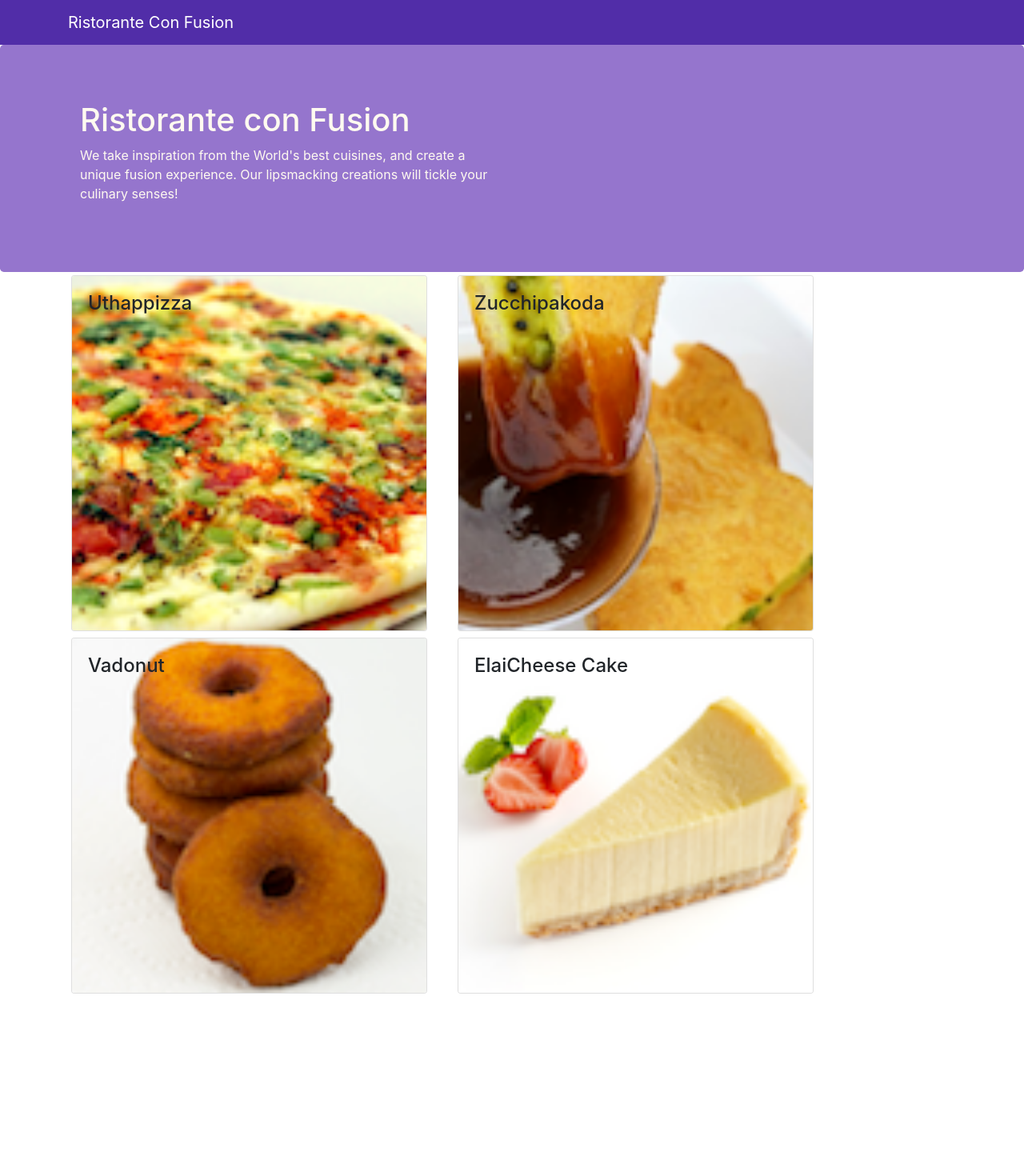
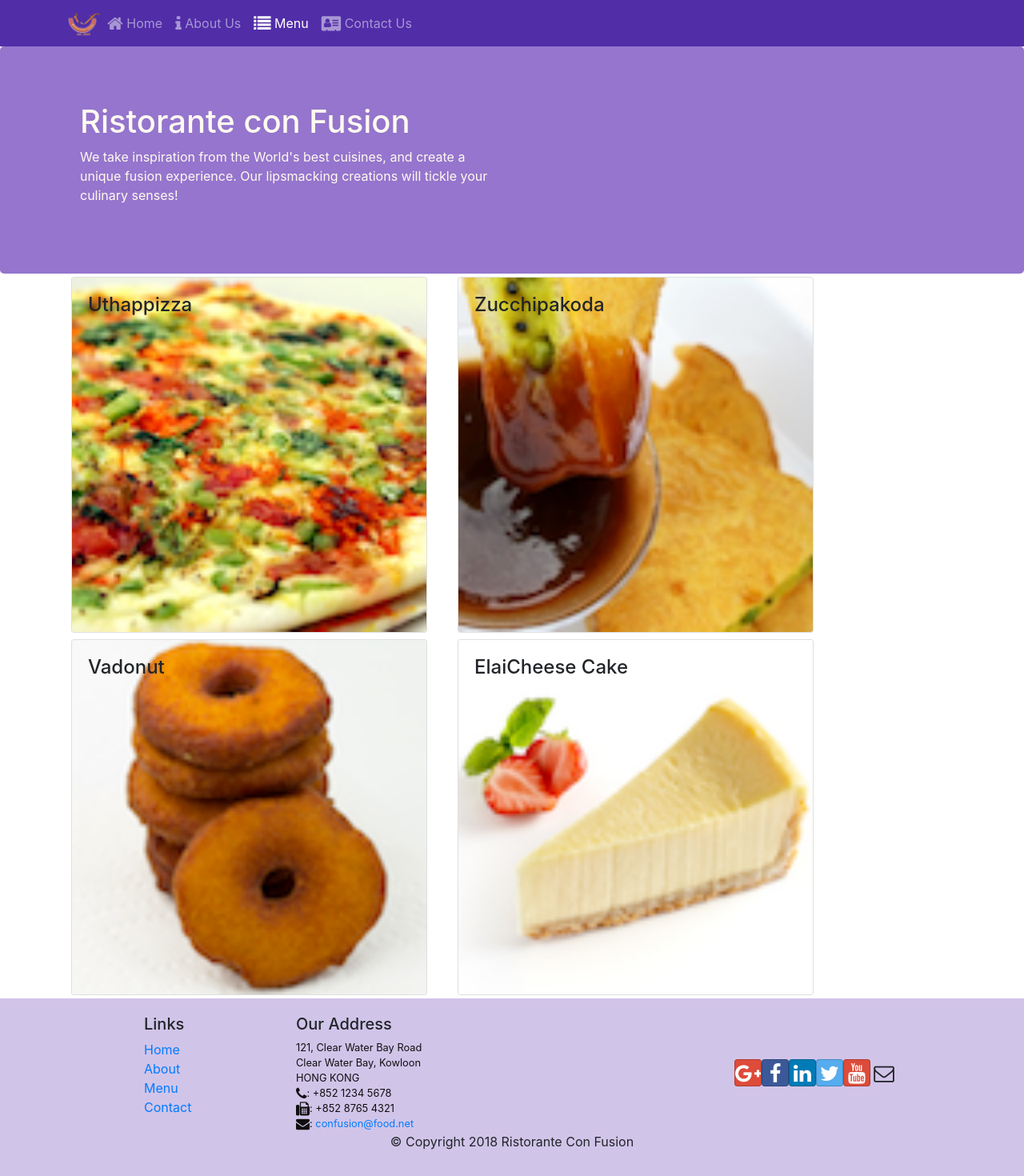
Before and after one commit to socopoko/confusion-react, a React (Create React App) app: page /menu in a window 1280 px wide. Shown: the top 1470 px of the page at 80% size. Before the commit the page ends 1246 px from the top, so only its background shows below. Built offline with nearby package versions, Linux system fonts and the light colour scheme.

Commit message:
react router

```diff
--- a/package.json
+++ b/package.json
@@ -12,6 +12,7 @@
     "react": "^16.13.1",
     "react-dom": "^16.13.1",
     "react-popper": "^2.2.3",
+    "react-router-dom": "^5.2.0",
     "react-scripts": "3.4.1",
     "reactstrap": "^8.5.1"
   },
--- a/src/App.js
+++ b/src/App.js
@@ -1,14 +1,17 @@
 import React, {Component} from 'react';
 import Main from './components/MainComponent';
 import './App.css';
+import { BrowserRouter } from 'react-router-dom';
 
 
 class App extends Component {
   render() {
     return (
-      <div className="App">
-        <Main/>
-      </div>
+      <BrowserRouter>
+        <div className="App">
+          <Main/>
+        </div>
+      </BrowserRouter>
     );
   }
 }
--- a/src/components/FooterComponent.js
+++ b/src/components/FooterComponent.js
@@ -1,4 +1,5 @@
 import React from 'react';
+import { Link } from 'react-router-dom';
 
 function Footer(props) {
     return (
@@ -8,10 +9,10 @@ function Footer(props) {
                     <div className="col-4 offset-1 col-sm-2">
                         <h5>Links</h5>
                         <ul className="list-unstyled">
-                            <li><a href="#">Home</a></li>
-                            <li><a href="#">About</a></li>
-                            <li><a href="#">Menu</a></li>
-                            <li><a href="contactus.html">Contact</a></li>
+                            <li><Link to="/home">Home</Link></li>
+                            <li><Link to="/aboutus">About</Link></li>
+                            <li><Link to="/menu">Menu</Link></li>
+                            <li><Link to="/contactus">Contact</Link></li>
                         </ul>
                     </div>
                     <div className="col-7 col-sm-5">
--- a/src/components/HeaderComponent.js
+++ b/src/components/HeaderComponent.js
@@ -1,13 +1,55 @@
 import React, { Component } from 'react';
-import { Navbar, NavbarBrand, Jumbotron } from 'reactstrap';
+import { Navbar, NavbarBrand, Nav, NavbarToggler, Collapse, NavItem, Jumbotron } from 'reactstrap';
+import { NavLink } from 'react-router-dom';
 
 class Header extends Component {
+    constructor(props) {
+        super(props);
+        this.state = {
+            isNavOpen: false
+        };
+        this.toggleNav = this.toggleNav.bind(this);
+    }
+
+    toggleNav() {
+        this.setState({
+            isNavOpen: !this.state.isNavOpen
+        });
+    }
+
     render() {
         return (
             <React.Fragment>
-                <Navbar dark>
+                <Navbar dark expand="md">
                     <div className="container">
-                        <NavbarBrand href="/">Ristorante Con Fusion</NavbarBrand>
+                        <NavbarToggler onClick={this.toggleNav} />
+                        <NavbarBrand className="mr-auto" href="/">
+                            <img src="assets/images/logo.png" height="30" width="41" alt="Ristorante Con Fusion" />
+                        </NavbarBrand>
+                        <Collapse isOpen={this.state.isNavOpen} navbar>
+                            <Nav navbar>
+                                <NavItem>
+                                    <NavLink className="nav-link" to="/home">
+                                        <span className="fa fa-home fa-lg"></span> Home
+                                    </NavLink>
+                                </NavItem>
+                                <NavItem>
+                                    <NavLink className="nav-link" to="/aboutus">
+                                        <span className="fa fa-info fa-lg"></span> About Us
+                                    </NavLink>
+                                </NavItem>
+                                <NavItem>
+                                    <NavLink className="nav-link" to="/menu">
+                                        <span className="fa fa-list fa-lg"></span> Menu
+                                    </NavLink>
+                                </NavItem>
+                                <NavItem>
+                                    <NavLink className="nav-link" to="/contactus">
+                                        <span className="fa fa-address-card fa-lg"></span> Contact Us
+                                    </NavLink>
+                                </NavItem>
+                            </Nav>
+                        </Collapse>
                     </div>
                 </Navbar>
                 <Jumbotron>
--- /dev/null
+++ b/src/components/HomeComponent.js
@@ -0,0 +1,12 @@
+import React from 'react';
+
+
+function Home(props) {
+    return(
+        <div className="container">
+            <h4>Home</h4>
+        </div>
+    );
+}
+
+export default Home;
--- a/src/components/MainComponent.js
+++ b/src/components/MainComponent.js
@@ -1,8 +1,11 @@
 import React, { Component } from 'react';
+import Home from './HomeComponent';
 import Menu from './MenuComponent';
 import Dishdetail from './DishdetailComponent';
 import Header from './HeaderComponent';
+import Footer from './FooterComponent';
 import { DISHES } from '../shared/dishes';
+import { Switch, Route, Redirect } from 'react-router-dom';
 
 
 class Main extends Component {
@@ -10,8 +13,7 @@ class Main extends Component {
         super(props);
 
         this.state = {
-            dishes: DISHES,
-            selectedDish: null
+            dishes: DISHES
         };
     }
 
@@ -20,11 +22,19 @@ class Main extends Component {
     }
 
     render() {
+        const HomePage = () => {
+            return (
+                <Home />
+            );
+        }
         return (
             <div>
                 <Header />
-                <Menu dishes={this.state.dishes} onClick={(dishId) => this.onDishSelect(dishId)}/>
-                <Dishdetail dish={this.state.dishes.filter((dish) => dish.id === this.state.selectedDish )[0]} />
+                <Switch>
+                    <Route path="/home" component={HomePage} />
+                    <Route exact path="/menu" component={() => <Menu dishes={this.state.dishes}/>} />
+                </Switch>
+                <Footer />
             </div>
         );
     }
```
Also changed, not shown: 1 other file (tests, documents, lock files or other folders).
